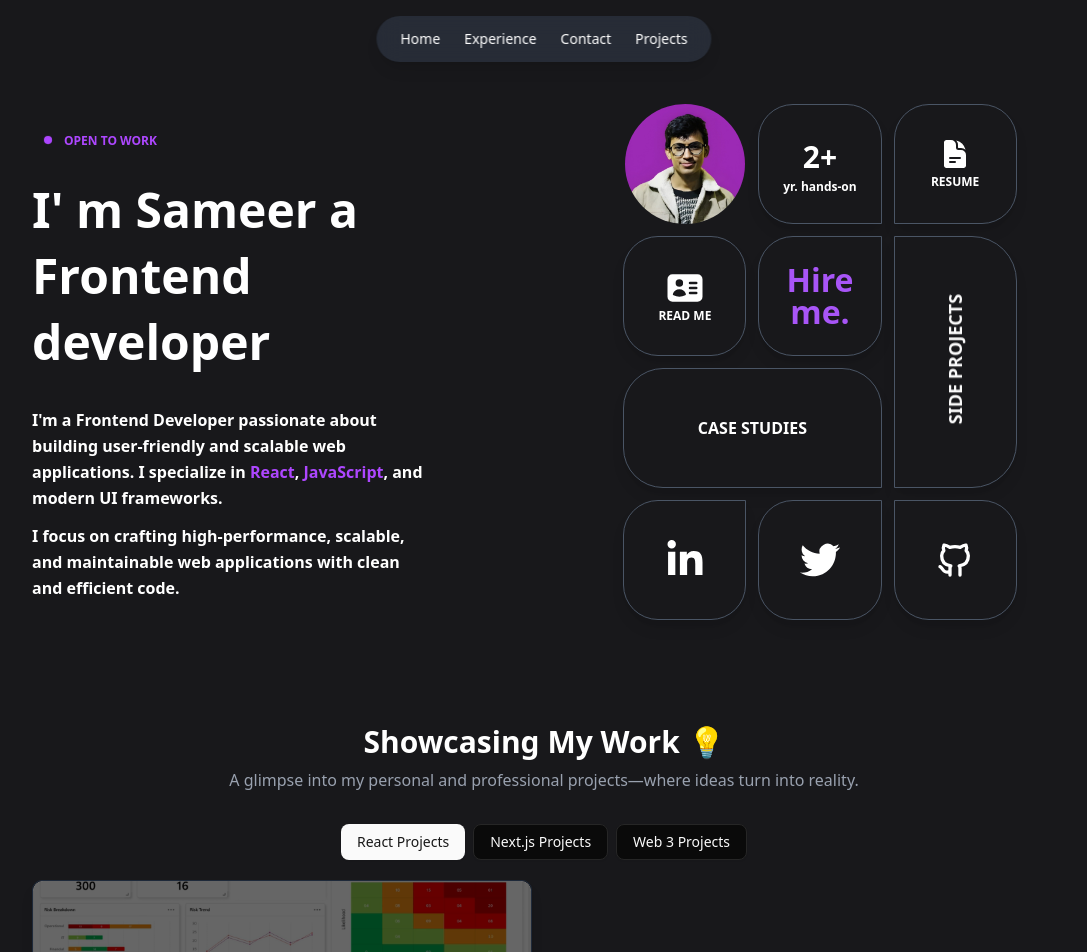
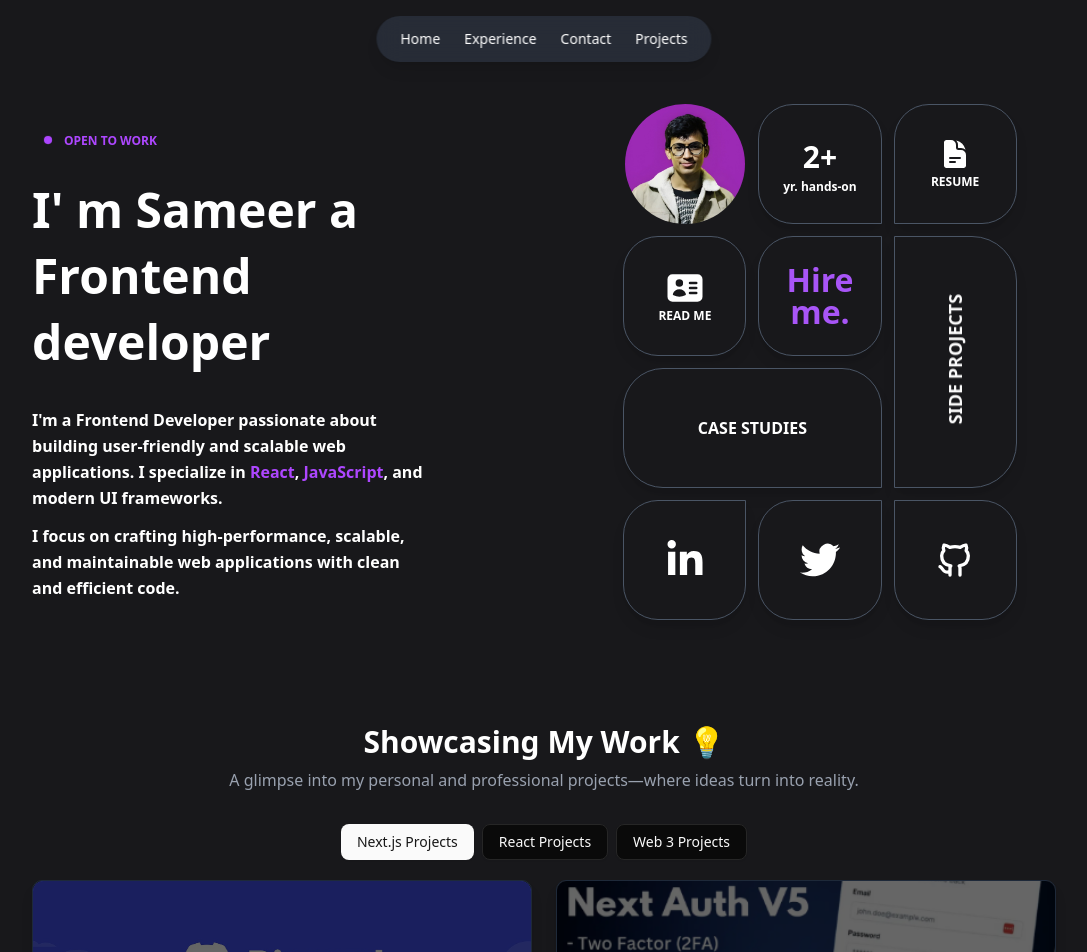
Before and after one commit to Sameer-472/Next.js-Portfolio, a Next.js app: page / in a window 1280 px wide. Shown: the top 952 px of the page, without its empty margins (96-1183 px from the left). Built offline with nearby package versions, Linux system fonts and the light colour scheme.

Commit message:
updated resume

```diff
--- a/components/projects.jsx
+++ b/components/projects.jsx
@@ -82,12 +82,12 @@ export default function Projects() {
             demo: "https://github.com/Sameer-472/Next.js-Authentication",
             code: "https://github.com/Sameer-472/Next.js-Authentication",
             sourceCodeEnable: true,
-            tech: ["Typescript", "Next.js", "Next.js Auth", "Zod", "Prisma DB" , "Neon"]
+            tech: ["Typescript", "Next.js", "Next.js Auth", "Zod", "Prisma DB", "Neon"]
         },
     ]
 
-    const [projects, setProjects] = useState(reactProjects);
-    const [status, setStatus] = useState("reactProject")
+    const [projects, setProjects] = useState(nextProjects);
+    const [status, setStatus] = useState("nextProjects")
 
 
     return (
@@ -99,14 +99,16 @@ export default function Projects() {
                 <h2 className="text-2xl sm:text-3xl md:text-3xl font-bold mb-2 dark:text-white text-gray-800">Showcasing My Work 💡</h2>
                 <p className="dark:text-gray-400 text-gray-500 mb-8 text-center px-6">A glimpse into my personal and professional projects—where ideas turn into reality.</p>
                 <div className="flex justify-between gap-2 mb-5">
+                    <Button variant={status == "nextProjects" ? "default" : "outline"} onClick={() => {
+                        setProjects(nextProjects)
+                        setStatus("nextProjects")
+                    }} >Next.js Projects</Button>
+
                     <Button onClick={() => {
                         setProjects(reactProjects)
                         setStatus("reactProject")
                     }} variant={status == "reactProject" ? "default" : "outline"}>React Projects</Button>
-                    <Button variant={status == "nextProject" ? "default" : "outline"} onClick={() => {
-                        setProjects(nextProjects)
-                        setStatus("nextProjects")
-                    }} >Next.js Projects</Button>
+
                     <Button variant={status == "web3Project" ? "default" : "outline"} onClick={() => {
                         setProjects(web3Projects)
                         setStatus("web3Project")
```
Also changed, not shown: 1 other file (tests, documents, lock files or other folders).
